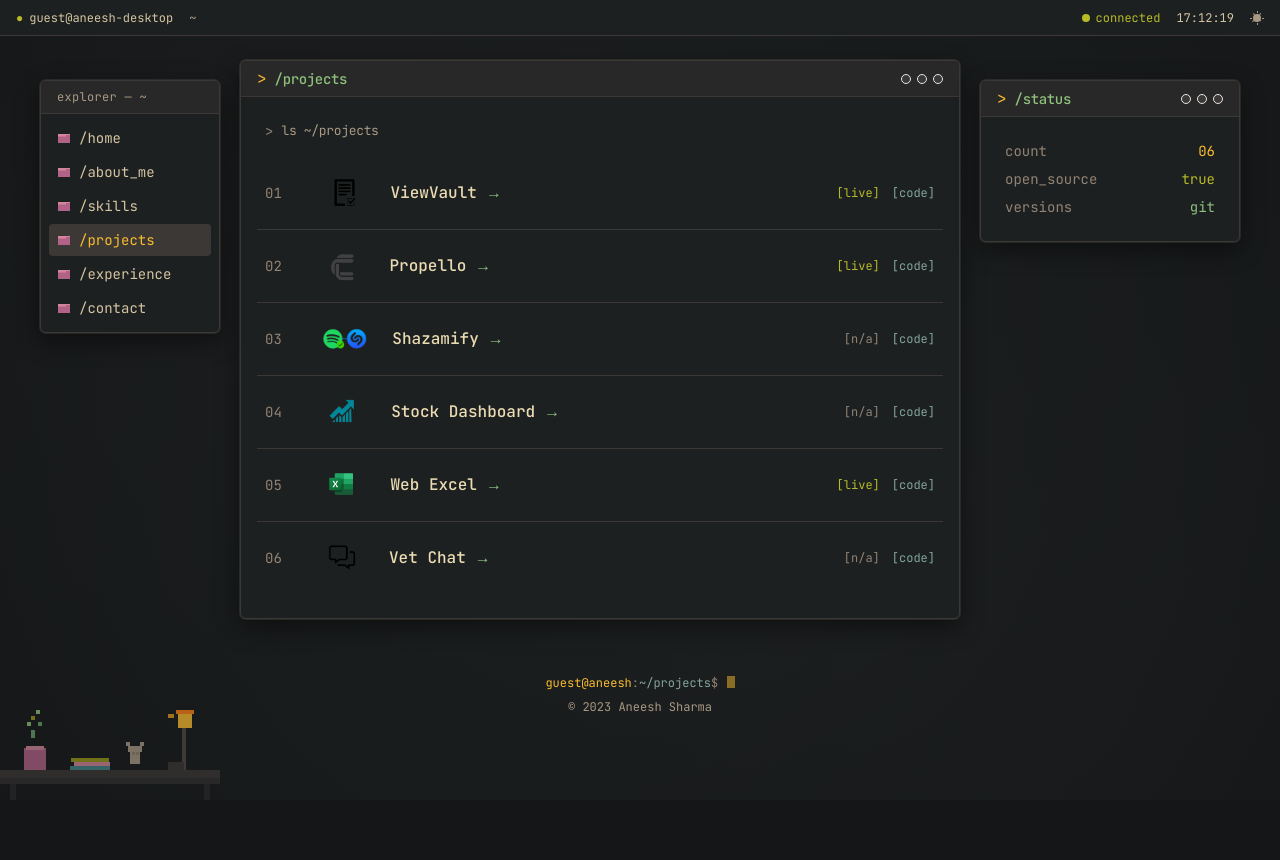
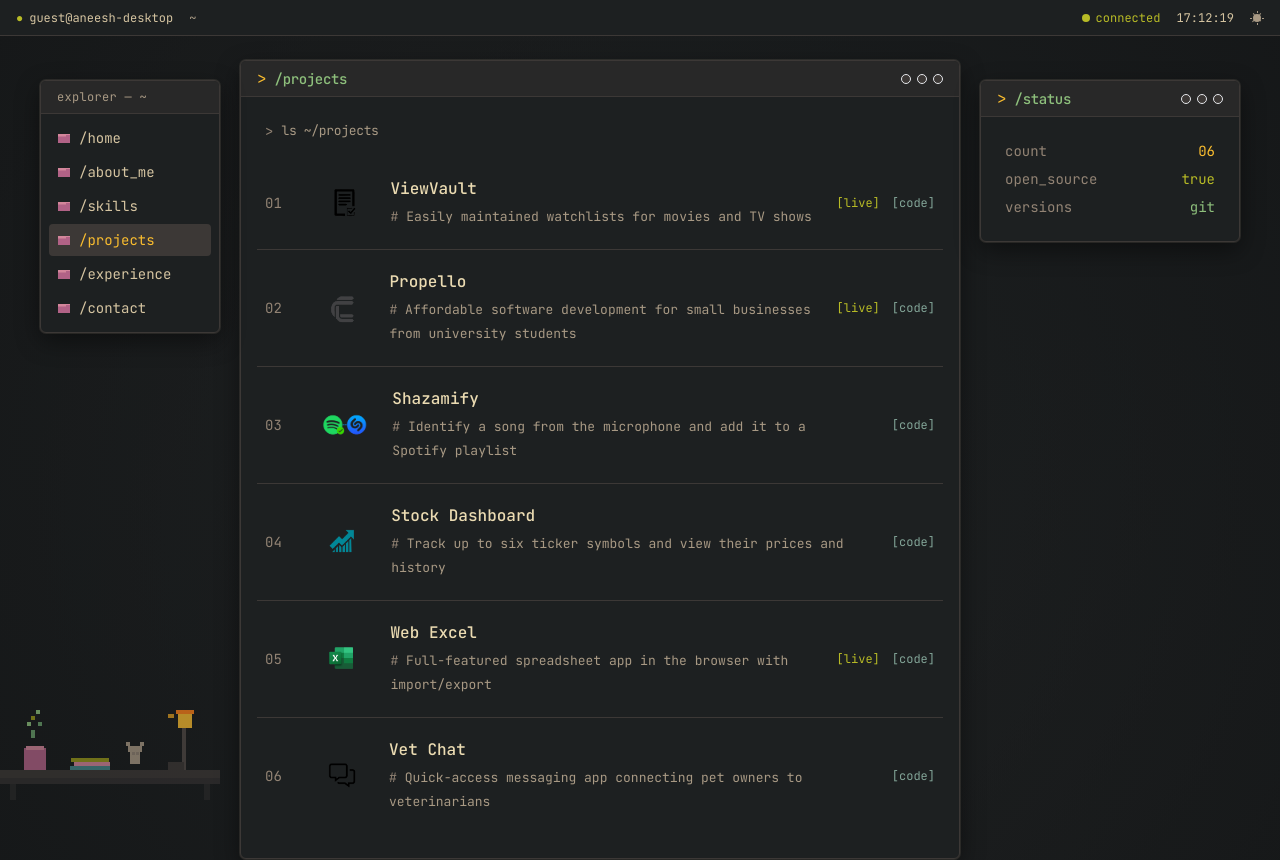
Before and after one commit to AneeshSharma9/portfolio, a Next.js app: page /projects in a window 1280 px wide. Shown: the top 860 px of the page. Before the commit the page ends 800 px from the top, so only its background shows below. Built offline with nearby package versions, Linux system fonts and the light colour scheme.

Commit message:
feat: added project descriptions, contact form success validation, and fixed map key errors

```diff
--- a/data/data.js
+++ b/data/data.js
@@ -13,6 +13,7 @@ export const data = [
         image: tracklifyImage,
         github: "https://github.com/AneeshSharma9/ViewVault",
         live: "https://viewvault.netlify.app/",
+        description: "Easily maintained watchlists for movies and TV shows",
     },
     {
         id: 2,
@@ -20,6 +21,7 @@ export const data = [
         image: propelloImage,
         github: "https://github.com/AneeshSharma9/propello",
         live: "https://propello.netlify.app/",
+        description: "Affordable software development for small businesses from university students",
     },
     {
         id: 3,
@@ -27,6 +29,7 @@ export const data = [
         image: shazamifyImage,
         github: "https://github.com/AneeshSharma9/Shazamify",
         live: "",
+        description: "Identify a song from the microphone and add it to a Spotify playlist",
     },
     {
         id: 4,
@@ -34,6 +37,7 @@ export const data = [
         image: stocksImage,
         github: "https://github.com/AneeshSharma9/stock-dashboard",
         live: "",
+        description: "Track up to six ticker symbols and view their prices and history",
     },
     {
         id: 5,
@@ -41,6 +45,7 @@ export const data = [
         image: excelImage,
         github: "https://github.com/AneeshSharma9/WebExcel",
         live: "https://webexcel.netlify.app/",
+        description: "Full-featured spreadsheet app in the browser with import/export",
     },
     {
         id: 6,
@@ -48,6 +53,7 @@ export const data = [
         image: vetchatImage,
         github: "https://github.com/AneeshSharma9/vet-chat",
         live: "",
+        description: "Quick-access messaging app connecting pet owners to veterinarians",
     },
 
 
--- a/pages/contact.js
+++ b/pages/contact.js
@@ -11,11 +11,46 @@ import PixelDecor from "../components/PixelDecor";
 
 export default function Contact() {
   const [mounted, setMounted] = useState(false);
-  const [sent, setSent] = useState(false);
+  const [status, setStatus] = useState("idle");
+  const [sending, setSending] = useState(false);
+  const [error, setError] = useState("");
 
   useEffect(() => {
     setMounted(true);
   }, []);
+
+  async function handleSubmit(e) {
+    e.preventDefault();
+    if (sending) return;
+    setSending(true);
+    setError("");
+
+    const form = e.currentTarget;
+    const payload = {
+      access_key: "51ec4cc3-fa84-4abb-b25b-3415926ab67f",
+      name: form.name.value,
+      email: form.email.value,
+      message: form.message.value,
+    };
+
+    try {
+      const res = await fetch("https://api.web3forms.com/submit", {
+        method: "POST",
+        headers: { "Content-Type": "application/json", Accept: "application/json" },
+        body: JSON.stringify(payload),
+      });
+      const json = await res.json();
+      if (!res.ok || json.success === false) {
+        throw new Error(json.message || "Failed to send message");
+      }
+      setStatus("sent");
+    } catch (err) {
+      setError(err.message || "Something went wrong — please try again.");
+      setStatus("error");
+    } finally {
+      setSending(false);
+    }
+  }
 
   return (
     <div className="min-h-screen bg-gruv-bg1 noise-bg text-gruv-fg0 font-mono">
@@ -79,17 +114,16 @@ export default function Contact() {
               </div>
 
               <div className="mt-6">
-                {sent ? (
+                {status === "sent" ? (
                   <div className="text-gruv-green text-sm flex items-center gap-2">
                     <span>&#10003;</span>
                     <span>message sent — thanks for reaching out.</span>
                   </div>
                 ) : (
                   <form
-                    method="POST"
-                    action="https://api.web3forms.com/submit"
+                    onSubmit={handleSubmit}
                     className="flex flex-col"
-                    onSubmit={() => setSent(true)}
+                    noValidate
                   >
                     <input
                       type="hidden"
@@ -128,20 +162,22 @@ export default function Contact() {
                         required
                       ></textarea>
                     </label>
-                    <input
-                      type="hidden"
-                      name="redirect"
-                      value="https://web3forms.com/success"
-                    />
                     <div className="mt-5 flex items-center gap-2">
                       <span className="text-gruv-yellow">&#62;</span>
                       <button
                         type="submit"
-                        className="text-gruv-green hover:text-gruv-bg1 hover:bg-gruv-green border border-gruv-green px-5 py-2 rounded transition-colors text-sm"
+                        disabled={sending}
+                        className="text-gruv-green hover:text-gruv-bg1 hover:bg-gruv-green border border-gruv-green px-5 py-2 rounded transition-colors text-sm disabled:opacity-60 disabled:cursor-not-allowed"
                       >
-                        send_message
+                        {sending ? "sending..." : "send_message"}
                       </button>
                     </div>
+                    {status === "error" && (
+                      <p className="mt-4 text-gruv-red text-sm flex items-center gap-2">
+                        <span>&#10007;</span>
+                        <span>{error}</span>
+                      </p>
+                    )}
                   </form>
                 )}
               </div>
--- a/pages/projects.js
+++ b/pages/projects.js
@@ -44,7 +44,7 @@ export default function Projects() {
                     key={item.id}
                     className="group py-5 flex flex-col sm:flex-row sm:items-center gap-3 sm:gap-6 transition-colors hover:bg-gruv-bg0/40 px-2 -mx-2"
                   >
-                    <div className="flex items-center gap-3 sm:gap-6 sm:flex-1 min-w-0">
+                    <div className="flex items-center gap-3 sm:gap-6 w-full min-w-0">
                       <span className="text-gruv-gray text-sm w-8 shrink-0">
                         {String(index + 1).padStart(2, "0")}
                       </span>
@@ -59,22 +59,30 @@ export default function Projects() {
                           />
                         </div>
                       )}
+                      <div className="min-w-0">
                         <a
                           href={item.github}
                           target="_blank"
                           rel="noopener noreferrer"
-                        className="flex items-center gap-3 group"
+                          className="inline-flex items-center gap-3 group/name"
                         >
                           <span className="text-gruv-fg0 font-medium group-hover:text-gruv-yellow transition-colors">
                             {item.name}
                           </span>
-                        <span className="text-gruv-aqua transition-transform group-hover:translate-x-1">
+                          <span className="text-gruv-aqua opacity-0 -translate-x-1 group-hover/name:opacity-100 group-hover/name:translate-x-0 transition-all">
                             &#8594;
                           </span>
                         </a>
+                        {item.description && (
+                          <p className="text-gruv-fg2 text-[13px] leading-6 mt-1">
+                            <span className="text-gruv-gray">#</span>{" "}
+                            {item.description}
+                          </p>
+                        )}
                       </div>
-                    <div className="sm:ml-auto flex items-center gap-3 text-xs ml-11">
-                      {item.live ? (
+                    </div>
+                    <div className="sm:ml-auto flex items-center gap-3 text-xs ml-11 shrink-0">
+                      {item.live && (
                         <a
                           href={item.live}
                           target="_blank"
@@ -83,8 +91,6 @@ export default function Projects() {
                         >
                           [live]
                         </a>
-                      ) : (
-                        <span className="text-gruv-gray">[n/a]</span>
                       )}
                       <a
                         href={item.github}
--- a/pages/resume.js
+++ b/pages/resume.js
@@ -10,6 +10,7 @@ import PixelDecor from "../components/PixelDecor";
 
 const EXPERIENCE = [
   {
+    id: "gore-swe",
     role: "Software Developer - Integrations",
     company: "W.L. Gore & Associates",
     companyUrl: "https://www.gore.com",
@@ -22,6 +23,7 @@ const EXPERIENCE = [
     ],
   },
   {
+    id: "gore-intern",
     role: "IT Application Development Intern",
     company: "W.L. Gore & Associates",
     companyUrl: "https://www.gore.com",
@@ -33,6 +35,7 @@ const EXPERIENCE = [
     ],
   },
   {
+    id: "medley",
     role: "Software Engineer Intern",
     company: "Medley Networks Inc.",
     companyUrl: "https://www.medleynetworks.com",
@@ -44,6 +47,7 @@ const EXPERIENCE = [
     ],
   },
   {
+    id: "prudential",
     role: "Software Engineer Intern",
     company: "Prudential Financial",
     companyUrl: "https://www.prudential.com",
@@ -56,6 +60,7 @@ const EXPERIENCE = [
     ],
   },
   {
+    id: "code-ninjas",
     role: "Programming Tutor",
     company: "Code Ninjas",
     companyUrl: "https://www.codeninjas.com",
@@ -135,7 +140,7 @@ export default function Resume() {
               <div className="mt-8 space-y-10">
                 {EXPERIENCE.map((job) => (
                   <div
-                    key={job.company}
+                    key={job.id}
                     className="border-b border-gruv-bg3 pb-10 last:border-b-0 last:pb-0"
                   >
                     <div className="flex flex-col sm:flex-row sm:items-baseline sm:justify-between gap-2">
```
Lines whose indentation alone changed are shown as unchanged.
